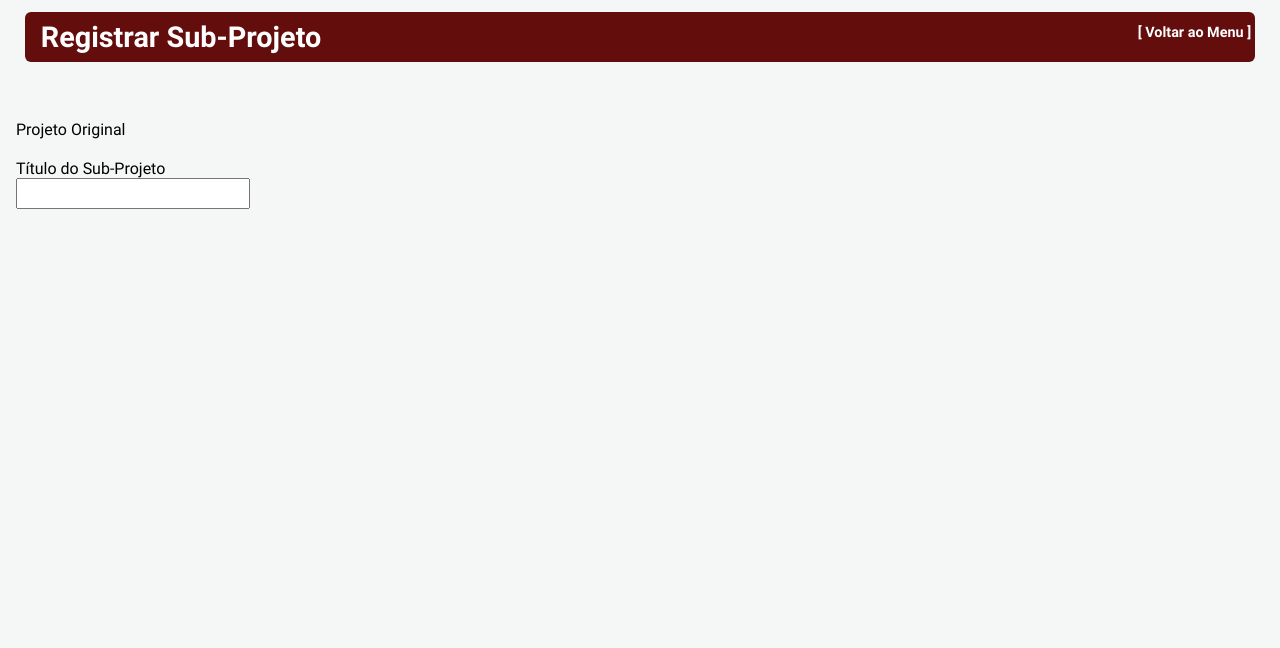
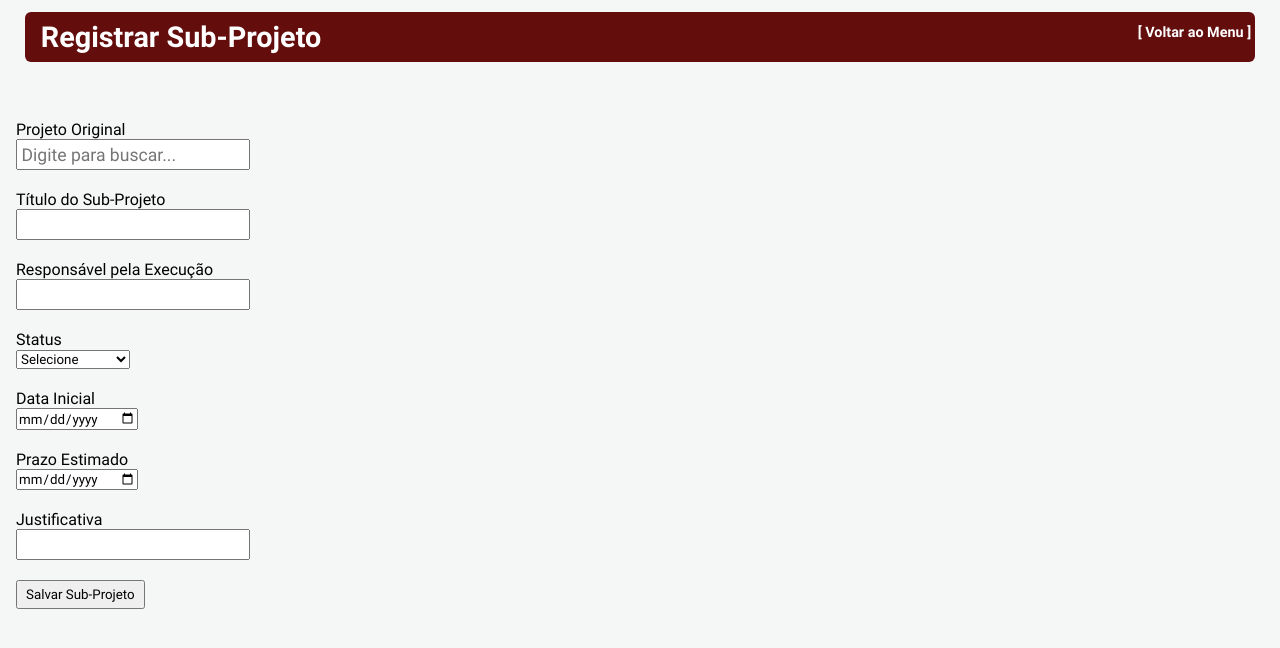
Before and after one commit to Luan-ghdv/Sistema-de-Cadastro-de-Projetos-TCC-, a Flask app: template templates/form2.html in a window 1280 px wide. Shown: the top 648 px of the page. Run offline with Flask 3, Linux system fonts and the light colour scheme; the template is opened without the code that fills it, so the values that code supplies are empty.

Commit message:
HTML do sub-projeto criado.

```diff
--- a/templates/form.html
+++ b/templates/form.html
@@ -125,6 +125,7 @@
                 <option value="em-andamento">Em Andamento</option>
                 <option value="concluido">Concluído</option>
                 <option value="cancelado">Cancelado</option>
+                <option value="nao-iniciado">Não Iniciado</option>
                 <option value="paralizado">Paralizado</option>
             </select>
         </div>
--- a/templates/form2.html
+++ b/templates/form2.html
@@ -12,21 +12,60 @@
         <a href="/" style="color: white; text-decoration: none; font-weight: bold; float: right; margin-top: -30px;">[ Voltar ao Menu ]</a>
     </header>
 
-    <form action="">
+    <form action="/salvar-subprojeto" method="POST" id="form2">
+
         <div>
-            <label for="">Projeto Original</label><br>
+            <label for="projeto_original">Projeto Original</label><br>
+            <input list="lista_projetos" id="projeto_original" name="projeto_original_busca" class="caixa" autocomplete="off" required placeholder="Digite para buscar...">
 
+            <datalist id="lista_projetos">
+                <option value="1 - Estrutura Metálica">
+                <option value="2 - Atualização de Servidores">
+                <option value="3 - Análise de Circuito de Motores">
+                <option value="4 - Adequação Hidráulica">
+            </datalist>
         </div>
 
         <div>
-            <label for="titulo">Título do Sub-Projeto</label><br>
-            <input type="text" id="sub-titulo" name="sub-titulo" class="caixa" required>
+            <label for="sub_titulo">Título do Sub-Projeto</label><br>
+            <input type="text" id="sub_titulo" name="sub_titulo" class="caixa" required>
         </div>
 
         <div>
-            <label for=""></label>
+            <label for="responsavel">Responsável pela Execução</label><br>
+            <input type="text" id="responsavel" name="responsavel" class="caixa" required>
         </div>
 
+        <div>
+            <label for="status">Status</label><br>
+            <select name="status" id="status" required>
+                <option value="" disabled selected hidden>Selecione</option>
+                <option value="em-andamento">Em Andamento</option>
+                <option value="concluido">Concluído</option>
+                <option value="cancelado">Cancelado</option>
+                <option value="nao-iniciado">Não Iniciado</option>
+                <option value="paralizado">Paralisado</option>
+            </select>
+        </div>
+
+        <div>
+            <label for="data_inicial">Data Inicial</label><br>
+            <input type="date" id="data_inicial" name="data_inicial" autocomplete="off" required>
+        </div>
+
+        <div>
+            <label for="prazo_estimado">Prazo Estimado</label><br>
+            <input type="date" id="prazo_estimado" name="prazo_estimado" autocomplete="off" required>
+        </div>
+
+        <div>
+            <label for="justificativa">Justificativa</label><br>
+            <input type="text" id="justificativa" name="justificativa" class="caixa">
+        </div>
+
+        <div class="form-actions">
+            <button type="submit" class="btn">Salvar Sub-Projeto</button>
+        </div>
     </form>
 </body>
 </html>
```
